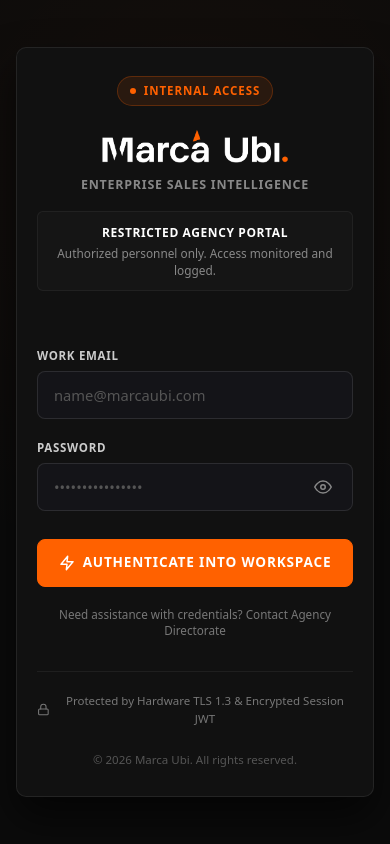
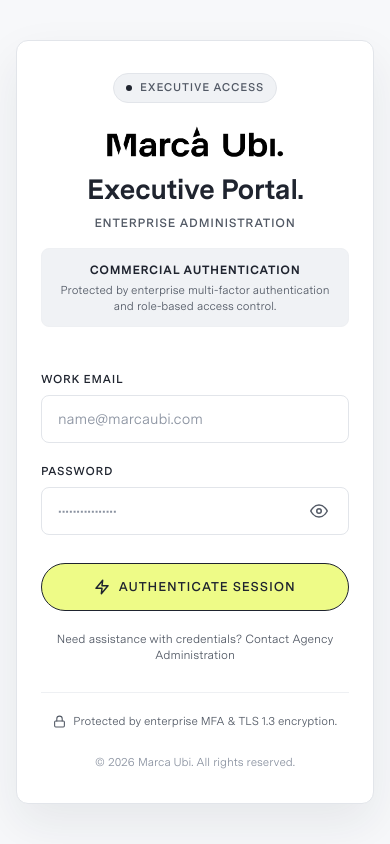
Before and after one commit to Fenar7/marca_ubi_web_hosting, a Next.js app: page /admin/login in a window 390 px wide. Built offline with nearby package versions, Linux system fonts and the light colour scheme; no server answers.

Commit message:
Phase 2: Authentication Portal, First-Login Rotation & Accordion Pill Architecture

```diff
--- /dev/null
+++ b/scripts/crm-redesign-phase-2-watcher.js
@@ -0,0 +1,29 @@
+/**
+ * @file scripts/crm-redesign-phase-2-watcher.js
+ * @description Real-time progress watcher for Phase 2: Authentication Portal & Credential Overhaul.
+ *              Displays active sprint status in the developer terminal.
+ * @author Fenar7 <86710532+Fenar7@users.noreply.github.com>
+ */
+
+let counter = 0;
+const stages = [
+  '1/5 Refactoring /admin/login canvas, floating white card (#ffffff), and Accordion pill CTA...',
+  '2/5 Updating /admin/login copy: Enterprise Administration, Executive Portal, calm security notices...',
+  '3/5 Refactoring /admin/reset-password card, password complexity matrix, and emerald indicators...',
+  '4/5 Verifying WCAG AAA contrast (13.92:1 on Lemon Yellow #eefb87) and 48px input touch targets...',
+  '5/5 Executing Phase 2 automated test suite and release gates...'
+];
+
+console.log('[Phase 2 Watcher] Starting Phase 2 Visual Redesign Watcher (Authentication Portal)...');
+
+const interval = setInterval(() => {
+  counter++;
+  const stageIndex = Math.min(Math.floor((counter - 1) / 5), stages.length - 1);
+  const timestamp = new Date().toLocaleTimeString();
+  console.log(`[${timestamp}] [Phase 2 Watcher] Status: ${stages[stageIndex]} (Tick ${counter})`);
+
+  if (counter >= 40) {
+    console.log('[Phase 2 Watcher] Phase 2 monitoring window complete.');
+    clearInterval(interval);
+  }
+}, 5000);
--- a/src/app/admin/login/LoginForm.tsx
+++ b/src/app/admin/login/LoginForm.tsx
@@ -1,8 +1,9 @@
 /**
  * @file LoginForm.tsx
- * @description Interactive client-side component for the Marca Ubi Luxury Admin Login Portal.
+ * @description Interactive client-side component for the Marca Ubi Executive Login Portal.
  *              Integrates React 19 useActionState, brute-force lockout countdowns,
  *              password visibility toggles, and WCAG AA aria-live error announcements.
+ *              Strictly conforms to the Accordion Executive Advisory & Sypher design system.
  * @module admin/login/LoginForm
  * @author Fenar7 <86710532+Fenar7@users.noreply.github.com>
  */
@@ -89,22 +90,25 @@ export function LoginForm(): React.ReactElement {
       <header className={styles.brandHeader}>
         <div className={styles.brandBadge}>
           <span className={styles.brandBadgeDot} aria-hidden="true" />
-          <span>Internal Access</span>
+          <span>Executive Access</span>
         </div>
         <div className={styles.brandLogoWrap}>
           <img
             src="/hero/marca-ubi-logo.png"
             alt="Marca Ubi."
             className={styles.brandLogo}
-            width={190}
-            height={40}
+            width={180}
+            height={38}
           />
         </div>
-        <p className={styles.brandSubtitle}>Enterprise Sales Intelligence</p>
+        <h1 className={styles.brandTitle}>Executive Portal.</h1>
+        <p className={styles.brandSubtitle}>Enterprise Administration</p>
 
         <div className={styles.portalNotice}>
-          <p className={styles.portalNoticeTitle}>Restricted Agency Portal</p>
-          <p className={styles.portalNoticeText}>Authorized personnel only. Access monitored and logged.</p>
+          <p className={styles.portalNoticeTitle}>Commercial Authentication</p>
+          <p className={styles.portalNoticeText}>
+            Protected by enterprise multi-factor authentication and role-based access control.
+          </p>
         </div>
       </header>
 
@@ -242,7 +246,7 @@ export function LoginForm(): React.ReactElement {
               >
                 <polygon points="13 2 3 14 12 14 11 22 21 10 12 10 13 2" />
               </svg>
-              <span>Authenticate into Workspace</span>
+              <span>Authenticate Session</span>
             </>
           )}
         </button>
@@ -254,7 +258,7 @@ export function LoginForm(): React.ReactElement {
           className={styles.helpLink}
           tabIndex={0}
         >
-          Need assistance with credentials? Contact Agency Directorate
+          Need assistance with credentials? Contact Agency Administration
         </a>
       </div>
 
@@ -273,7 +277,7 @@ export function LoginForm(): React.ReactElement {
           <rect x="3" y="11" width="18" height="11" rx="2" ry="2" />
           <path d="M7 11V7a5 5 0 0 1 10 0v4" />
         </svg>
-        <span>Protected by Hardware TLS 1.3 & Encrypted Session JWT</span>
+        <span>Protected by enterprise MFA & TLS 1.3 encryption.</span>
       </div>
 
       <footer className={styles.copyright}>
--- a/src/app/admin/login/login.module.scss
+++ b/src/app/admin/login/login.module.scss
@@ -1,8 +1,8 @@
 /**
  * @file login.module.scss
- * @description Luxury dark design tokens and responsive layout styles for the Marca Ubi Admin Login Portal.
- *              Strictly adheres to Marca Ubi design tokens (obsidian #0b0b0b, card #111111, brand accent #ff6100),
- *              WCAG AA contrast benchmarks, and mobile viewport requirements.
+ * @description Authentication Portal styling for Marca Ubi Enterprise CRM.
+ *              Strictly adheres to Accordion Executive Advisory × Sypher Minimalist SaaS Architecture.
+ *              Neutral canvas (#f7f8fa), pure white elevated card (#ffffff), and Accordion Lemon Yellow pill CTA (#eefb87).
  * @author Fenar7 <86710532+Fenar7@users.noreply.github.com>
  */
 
@@ -13,31 +13,30 @@
   flex-direction: column;
   align-items: center;
   justify-content: center;
-  padding: 1.5rem 1rem;
-  background-color: #0b0b0b;
-  background-image: radial-gradient(circle at 50% 20%, rgba(255, 97, 0, 0.04) 0%, transparent 60%);
-  color: #ffffff;
+  padding: 2rem 1rem;
+  background-color: var(--admin-canvas-bg, #f7f8fa);
+  color: var(--admin-text-primary, #1f242f);
   position: relative;
   overflow: hidden;
+  font-family: var(--font-admin-sans, -apple-system, BlinkMacSystemFont, 'Segoe UI', Roboto, sans-serif);
 }
 
 .cardContainer {
   width: 100%;
   max-width: 440px;
-  background: #111111;
-  border: 1px solid rgba(255, 255, 255, 0.08);
-  border-radius: 12px;
-  box-shadow: 0 20px 40px rgba(0, 0, 0, 0.6);
-  padding: 2.25rem 2rem;
+  background: var(--admin-card-bg, #ffffff);
+  border: 1px solid var(--admin-border-default, #e2e5ea);
+  border-radius: 16px;
+  box-shadow: 0 20px 48px rgba(31, 36, 47, 0.08);
+  padding: 2.5rem 2.25rem;
   display: flex;
   flex-direction: column;
   position: relative;
   z-index: 10;
-  backdrop-filter: blur(24px);
 
   @media (max-width: 480px) {
-    padding: 1.75rem 1.25rem;
-    border-radius: 10px;
+    padding: 2rem 1.5rem;
+    border-radius: 12px;
   }
 }
 
@@ -46,7 +45,7 @@
   flex-direction: column;
   align-items: center;
   text-align: center;
-  margin-bottom: 2rem;
+  margin-bottom: 1.75rem;
 }
 
 .brandBadge {
@@ -54,13 +53,13 @@
   align-items: center;
   gap: 0.5rem;
   padding: 0.35rem 0.75rem;
-  border-radius: 9999px;
-  background: rgba(255, 97, 0, 0.1);
-  border: 1px solid rgba(255, 97, 0, 0.25);
-  color: #ff6100;
-  font-size: 0.72rem;
-  font-weight: 700;
-  letter-spacing: 0.08em;
+  border-radius: var(--admin-radius-pill, 9999px);
+  background: var(--admin-surface-muted, #f0f2f5);
+  border: 1px solid var(--admin-border-default, #e2e5ea);
+  color: var(--admin-text-secondary, #525965);
+  font-size: 0.7rem;
+  font-weight: 600;
+  letter-spacing: 0.07em;
   text-transform: uppercase;
   margin-bottom: 1rem;
 }
@@ -69,48 +68,49 @@
   width: 6px;
   height: 6px;
   border-radius: 50%;
-  background-color: #ff6100;
+  background-color: var(--admin-surface-inverse, #1f242f);
 }
 
 .brandLogoWrap {
   display: flex;
   align-items: center;
   justify-content: center;
-  margin: 0.25rem 0 0.65rem 0;
+  margin: 0.25rem 0 0.5rem 0;
 }
 
 .brandLogo {
   display: block;
-  width: 190px;
+  width: 180px;
   max-width: 100%;
   height: auto;
   object-fit: contain;
+  filter: brightness(0);
 }
 
 .brandTitle {
-  font-size: 1.5rem;
+  font-family: var(--font-admin-sans, sans-serif);
+  font-size: 1.75rem;
   font-weight: 700;
   letter-spacing: -0.02em;
-  color: #ffffff;
-  margin: 0 0 0.35rem 0;
-  text-transform: uppercase;
+  color: var(--admin-text-primary, #1f242f);
+  margin: 0 0 0.25rem 0;
 }
 
 .brandSubtitle {
-  font-size: 0.78rem;
+  font-size: 0.75rem;
   font-weight: 600;
   letter-spacing: 0.06em;
   text-transform: uppercase;
-  color: #888888;
+  color: var(--admin-text-secondary, #525965);
   margin: 0 0 1rem 0;
 }
 
 .portalNotice {
   width: 100%;
-  background: rgba(255, 255, 255, 0.02);
-  border: 1px solid rgba(255, 255, 255, 0.05);
-  border-radius: 6px;
-  padding: 0.75rem;
+  background: var(--admin-surface-muted, #f8fafc);
+  border: 1px solid var(--admin-border-subtle, #eef0f3);
+  border-radius: 8px;
+  padding: 0.75rem 0.85rem;
   text-align: center;
 }
 
@@ -119,13 +119,13 @@
   font-weight: 700;
   letter-spacing: 0.05em;
   text-transform: uppercase;
-  color: #ffffff;
+  color: var(--admin-text-primary, #1f242f);
   margin: 0 0 0.2rem 0;
 }
 
 .portalNoticeText {
-  font-size: 0.74rem;
-  color: #888888;
+  font-size: 0.72rem;
+  color: var(--admin-text-secondary, #525965);
   margin: 0;
   line-height: 1.4;
 }
@@ -134,7 +134,7 @@
   display: flex;
   flex-direction: column;
   gap: 1.25rem;
-  margin-top: 1.5rem;
+  margin-top: 1rem;
 }
 
 .fieldGroup {
@@ -148,7 +148,7 @@
   font-weight: 600;
   letter-spacing: 0.06em;
   text-transform: uppercase;
-  color: #cccccc;
+  color: var(--admin-text-primary, #1f242f);
 }
 
 .inputWrapper {
@@ -161,29 +161,30 @@
   width: 100%;
   height: 48px;
   padding: 0 1rem;
-  background: #141418;
-  border: 1px solid rgba(255, 255, 255, 0.1);
+  background: #ffffff;
+  border: 1px solid var(--admin-border-default, #e2e5ea);
   border-radius: 8px;
-  color: #ffffff;
+  color: var(--admin-text-primary, #1f242f);
   font-size: 0.92rem;
   transition: border-color 0.15s ease, box-shadow 0.15s ease;
 
   &::placeholder {
-    color: #555555;
+    color: var(--admin-text-muted, #8a92a0);
   }
 
   &:hover {
-    border-color: rgba(255, 255, 255, 0.2);
+    border-color: var(--admin-text-secondary, #525965);
   }
 
   &:focus-visible {
     outline: none;
-    border-color: #ff6100;
-    box-shadow: 0 0 0 2px rgba(255, 97, 0, 0.25);
+    border-color: var(--admin-border-strong, #1f242f);
+    box-shadow: 0 0 0 2px rgba(31, 36, 47, 0.1);
   }
 
   &:disabled {
     opacity: 0.6;
+    background-color: var(--admin-surface-muted, #f8fafc);
     cursor: not-allowed;
   }
 }
@@ -205,44 +206,45 @@
   background: transparent;
   border: none;
   border-radius: 6px;
-  color: #888888;
+  color: var(--admin-text-secondary, #525965);
   cursor: pointer;
   transition: color 0.15s ease;
 
   &:hover {
-    color: #ffffff;
+    color: var(--admin-text-primary, #1f242f);
   }
 
   &:focus-visible {
-    outline: 2px solid #ff6100;
+    outline: 2px solid var(--admin-border-strong, #1f242f);
     outline-offset: 1px;
-    color: #ffffff;
+    color: var(--admin-text-primary, #1f242f);
   }
 }
 
 .submitBtn {
   width: 100%;
   height: 48px;
+  min-height: 48px;
   display: flex;
   align-items: center;
   justify-content: center;
   gap: 0.5rem;
   margin-top: 0.5rem;
-  background: #ff6100;
-  border: 1px solid #ff6100;
-  border-radius: 8px;
-  color: #ffffff;
-  font-size: 0.85rem;
-  font-weight: 700;
-  letter-spacing: 0.06em;
+  background-color: var(--admin-accent-lemon, #eefb87);
+  border: 1px solid var(--admin-border-strong, #1f242f);
+  border-radius: var(--admin-radius-pill, 9999px);
+  color: var(--admin-accent-lemon-ink, #1f242f);
+  font-family: var(--font-admin-btn, sans-serif);
+  font-size: 0.8rem;
+  font-weight: 600;
+  letter-spacing: 0.07em;
   text-transform: uppercase;
   cursor: pointer;
-  transition: background-color 0.15s ease, transform 0.1s ease;
+  transition: background-color 0.15s ease, transform 0.1s ease, box-shadow 0.15s ease;
 
   &:hover:not(:disabled) {
-    background: #e05500;
-    border-color: #e05500;
-    transform: translateY(-1px);
+    background-color: var(--admin-accent-lemon-hover, #e4f375);
+    box-shadow: 0 2px 8px rgba(31, 36, 47, 0.1);
   }
 
   &:active:not(:disabled) {
@@ -250,12 +252,12 @@
   }
 
   &:focus-visible {
-    outline: 2px solid #ffffff;
+    outline: 2px solid var(--admin-border-strong, #1f242f);
     outline-offset: 2px;
   }
 
   &:disabled {
-    opacity: 0.65;
+    opacity: 0.45;
     cursor: not-allowed;
   }
 }
@@ -263,8 +265,8 @@
 .btnSpinner {
   width: 18px;
   height: 18px;
-  border: 2px solid rgba(255, 255, 255, 0.3);
-  border-top-color: #ffffff;
+  border: 2px solid rgba(31, 36, 47, 0.2);
+  border-top-color: var(--admin-text-primary, #1f242f);
   border-radius: 50%;
   animation: spin 0.8s linear infinite;
 }
@@ -283,9 +285,9 @@
   border-radius: 8px;
   font-size: 0.82rem;
   line-height: 1.45;
-  background: rgba(239, 68, 68, 0.08);
-  border: 1px solid rgba(239, 68, 68, 0.25);
-  color: #ef4444;
+  background: var(--admin-status-rose-bg, #fef2f2);
+  border: 1px solid var(--admin-status-rose-border, #fecaca);
+  color: var(--admin-status-rose-text, #991b1b);
   margin-bottom: 0.5rem;
 
   svg {
@@ -308,21 +310,22 @@
 }
 
 .helpLink {
-  color: #777777;
-  font-size: 0.73rem;
+  color: var(--admin-text-secondary, #525965);
+  font-size: 0.74rem;
   text-decoration: none;
   transition: color 0.15s ease;
   line-height: 1.4;
 
   &:hover {
-    color: #ff6100;
+    color: var(--admin-text-primary, #1f242f);
+    text-decoration: underline;
   }
 
   &:focus-visible {
-    outline: 2px solid #ff6100;
+    outline: 2px solid var(--admin-border-strong, #1f242f);
     outline-offset: 2px;
     border-radius: 4px;
-    color: #ffffff;
+    color: var(--admin-text-primary, #1f242f);
   }
 }
 
@@ -331,10 +334,10 @@
   align-items: center;
   justify-content: center;
   gap: 0.45rem;
-  margin-top: 2rem;
+  margin-top: 1.75rem;
   padding-top: 1.25rem;
-  border-top: 1px solid rgba(255, 255, 255, 0.06);
-  color: #777777;
+  border-top: 1px solid var(--admin-border-subtle, #eef0f3);
+  color: var(--admin-text-secondary, #525965);
   font-size: 0.72rem;
   text-align: center;
 }
@@ -342,6 +345,6 @@
 .copyright {
   margin-top: 1.5rem;
   font-size: 0.72rem;
-  color: #555555;
+  color: var(--admin-text-muted, #8a92a0);
   text-align: center;
 }
--- a/src/app/admin/login/page.tsx
+++ b/src/app/admin/login/page.tsx
@@ -1,8 +1,8 @@
 /**
  * @file page.tsx
  * @description Administrative Authentication Portal for Marca Ubi Enterprise CRM.
- *              Renders the hardened dark luxury login card wrapped in a React Suspense boundary
- *              for safe client search parameter resolution.
+ *              Renders the Accordion Executive Advisory light login portal wrapped in a React Suspense
+ *              boundary for safe client search parameter resolution.
  * @module app/admin/login/page
  * @author Fenar7 <86710532+Fenar7@users.noreply.github.com>
  */
@@ -13,8 +13,8 @@ import { LoginForm } from './LoginForm';
 import styles from './login.module.scss';
 
 export const metadata: Metadata = {
-  title: 'Admin Login | Marca Ubi Enterprise CRM',
-  description: 'Restricted administrative portal for Marca Ubi sales intelligence platform.',
+  title: 'Executive Portal | Marca Ubi Enterprise CRM',
+  description: 'Enterprise administration portal for Marca Ubi sales intelligence platform.',
   robots: {
     index: false,
     follow: false,
@@ -30,18 +30,18 @@ export default function AdminLoginPage(): React.ReactElement {
             <div className={styles.brandHeader}>
               <div className={styles.brandBadge}>
                 <span className={styles.brandBadgeDot} aria-hidden="true" />
-                <span>Internal Access</span>
+                <span>Executive Access</span>
               </div>
               <div className={styles.brandLogoWrap}>
                 <img
                   src="/hero/marca-ubi-logo.png"
                   alt="Marca Ubi."
                   className={styles.brandLogo}
-                  width={190}
-                  height={40}
+                  width={180}
+                  height={38}
                 />
               </div>
-              <p className={styles.brandSubtitle}>Enterprise Sales Intelligence</p>
+              <p className={styles.brandSubtitle}>Enterprise Administration</p>
             </div>
             <div
               style={{
--- a/src/app/admin/reset-password/reset-password.module.scss
+++ b/src/app/admin/reset-password/reset-password.module.scss
@@ -1,9 +1,8 @@
 /**
  * @file reset-password.module.scss
- * @description Luxury dark design tokens and responsive layout styles for the Marca Ubi
- *              Mandatory First-Login Password Reset interface (/admin/reset-password).
- *              Enforces dark luxury tokens (obsidian #0b0b0b, card #111111, brand accent #ff6100),
- *              WCAG AA contrast benchmarks, and mobile viewport requirements.
+ * @description Mandatory First-Login Password Reset interface styling for Marca Ubi CRM.
+ *              Strictly adheres to Accordion Executive Advisory & Sypher Minimalist SaaS Architecture.
+ *              Neutral canvas (#f7f8fa), pure white card (#ffffff), and Accordion Lemon Yellow pill CTA (#eefb87).
  * @author Fenar7 <86710532+Fenar7@users.noreply.github.com>
  */
 
@@ -14,31 +13,30 @@
   flex-direction: column;
   align-items: center;
   justify-content: center;
-  padding: 1.5rem 1rem;
-  background-color: #0b0b0b;
-  background-image: radial-gradient(circle at 50% 20%, rgba(255, 97, 0, 0.04) 0%, transparent 60%);
-  color: #ffffff;
+  padding: 2rem 1rem;
+  background-color: var(--admin-canvas-bg, #f7f8fa);
+  color: var(--admin-text-primary, #1f242f);
   position: relative;
   overflow: hidden;
-  font-family: -apple-system, BlinkMacSystemFont, "Segoe UI", Roboto, "Helvetica Neue", Arial, sans-serif;
+  font-family: var(--font-admin-sans, -apple-system, BlinkMacSystemFont, 'Segoe UI', Roboto, sans-serif);
 }
 
 .cardContainer {
   width: 100%;
   max-width: 480px;
-  background: #111111;
-  border: 1px solid rgba(255, 255, 255, 0.08);
-  border-radius: 12px;
-  padding: 2.25rem 2rem;
+  background: var(--admin-card-bg, #ffffff);
+  border: 1px solid var(--admin-border-default, #e2e5ea);
+  border-radius: 16px;
+  box-shadow: 0 20px 48px rgba(31, 36, 47, 0.08);
+  padding: 2.5rem 2.25rem;
   display: flex;
   flex-direction: column;
   position: relative;
   z-index: 10;
-  backdrop-filter: blur(24px);
 
   @media (max-width: 480px) {
-    padding: 1.75rem 1.25rem;
-    border-radius: 10px;
+    padding: 2rem 1.5rem;
+    border-radius: 12px;
   }
 }
 
@@ -55,13 +53,13 @@
   align-items: center;
   gap: 0.5rem;
   padding: 0.35rem 0.75rem;
-  border-radius: 9999px;
-  background: rgba(255, 97, 0, 0.1);
-  border: 1px solid rgba(255, 97, 0, 0.25);
-  color: #ff6100;
-  font-size: 0.72rem;
-  font-weight: 700;
-  letter-spacing: 0.08em;
+  border-radius: var(--admin-radius-pill, 9999px);
+  background: var(--admin-surface-muted, #f0f2f5);
+  border: 1px solid var(--admin-border-default, #e2e5ea);
+  color: var(--admin-text-secondary, #525965);
+  font-size: 0.7rem;
+  font-weight: 600;
+  letter-spacing: 0.07em;
   text-transform: uppercase;
   margin-bottom: 0.85rem;
 }
@@ -70,14 +68,14 @@
   width: 6px;
   height: 6px;
   border-radius: 50%;
-  background-color: #ff6100;
+  background-color: var(--admin-surface-inverse, #1f242f);
 }
 
 .brandLogoWrap {
   display: flex;
   align-items: center;
   justify-content: center;
-  margin: 0.25rem 0 0.65rem 0;
+  margin: 0.25rem 0 0.5rem 0;
 }
 
 .brandLogo {
@@ -86,32 +84,33 @@
   max-width: 100%;
   height: auto;
   object-fit: contain;
+  filter: brightness(0);
 }
 
 .title {
-  font-size: 1.5rem;
+  font-family: var(--font-admin-sans, sans-serif);
+  font-size: 1.65rem;
   font-weight: 700;
   letter-spacing: -0.02em;
-  color: #ffffff;
-  margin: 0 0 0.35rem 0;
-  text-transform: uppercase;
+  color: var(--admin-text-primary, #1f242f);
+  margin: 0 0 0.25rem 0;
 }
 
 .subtitle {
-  font-size: 0.78rem;
+  font-size: 0.75rem;
   font-weight: 600;
   letter-spacing: 0.06em;
   text-transform: uppercase;
-  color: #888888;
+  color: var(--admin-text-secondary, #525965);
   margin: 0 0 1rem 0;
 }
 
 .policyNotice {
   width: 100%;
-  background: rgba(255, 255, 255, 0.03);
-  border: 1px solid rgba(255, 255, 255, 0.06);
-  border-radius: 6px;
-  padding: 0.75rem 1rem;
+  background: var(--admin-surface-muted, #f8fafc);
+  border: 1px solid var(--admin-border-subtle, #eef0f3);
+  border-radius: 8px;
+  padding: 0.85rem 1rem;
   text-align: left;
 }
 
@@ -120,16 +119,20 @@
   font-weight: 700;
   letter-spacing: 0.05em;
   text-transform: uppercase;
-  color: #ffffff;
+  color: var(--admin-text-primary, #1f242f);
   margin: 0 0 0.25rem 0;
   display: flex;
   align-items: center;
-  gap: 0.4rem;
+  gap: 0.45rem;
+
+  svg {
+    color: var(--admin-text-primary, #1f242f);
+  }
 }
 
 .policyNoticeText {
   font-size: 0.74rem;
-  color: #aaaaaa;
+  color: var(--admin-text-secondary, #525965);
   margin: 0;
   line-height: 1.45;
 }
@@ -152,7 +155,7 @@
   font-weight: 600;
   letter-spacing: 0.06em;
   text-transform: uppercase;
-  color: #cccccc;
+  color: var(--admin-text-primary, #1f242f);
 }
 
 .inputWrapper {
@@ -165,61 +168,68 @@
   width: 100%;
   height: 48px;
   padding: 0 2.75rem 0 1rem;
-  background: #141418;
-  border: 1px solid rgba(255, 255, 255, 0.1);
-  border-radius: 6px;
-  color: #ffffff;
+  background: #ffffff;
+  border: 1px solid var(--admin-border-default, #e2e5ea);
+  border-radius: 8px;
+  color: var(--admin-text-primary, #1f242f);
   font-size: 0.92rem;
   transition: border-color 0.15s ease, box-shadow 0.15s ease;
 
   &::placeholder {
-    color: #555555;
+    color: var(--admin-text-muted, #8a92a0);
   }
 
   &:hover {
-    border-color: rgba(255, 255, 255, 0.2);
+    border-color: var(--admin-text-secondary, #525965);
   }
 
   &:focus {
     outline: none;
-    border-color: #ff6100;
-    box-shadow: 0 0 0 2px rgba(255, 97, 0, 0.2);
+    border-color: var(--admin-border-strong, #1f242f);
+    box-shadow: 0 0 0 2px rgba(31, 36, 47, 0.1);
   }
 
   &.inputError {
-    border-color: #ef4444;
+    border-color: var(--admin-status-rose-text, #991b1b);
+  }
+
+  &:disabled {
+    opacity: 0.6;
+    background-color: var(--admin-surface-muted, #f8fafc);
+    cursor: not-allowed;
   }
 }
 
 .toggleButton {
   position: absolute;
   right: 0.5rem;
-  height: 36px;
-  width: 36px;
-  min-width: 36px;
+  height: 44px;
+  width: 44px;
+  min-width: 44px;
   display: flex;
   align-items: center;
   justify-content: center;
   background: transparent;
   border: none;
-  border-radius: 4px;
-  color: #777777;
+  border-radius: 6px;
+  color: var(--admin-text-secondary, #525965);
   cursor: pointer;
   transition: color 0.15s ease;
 
   &:hover {
-    color: #ffffff;
+    color: var(--admin-text-primary, #1f242f);
   }
 
   &:focus-visible {
-    outline: 2px solid #ff6100;
+    outline: 2px solid var(--admin-border-strong, #1f242f);
     outline-offset: 1px;
+    color: var(--admin-text-primary, #1f242f);
   }
 }
 
 .fieldError {
   font-size: 0.72rem;
-  color: #ef4444;
+  color: var(--admin-status-rose-text, #991b1b);
   margin-top: 0.25rem;
 }
 
@@ -227,10 +237,10 @@
   display: grid;
   grid-template-columns: repeat(2, 1fr);
   gap: 0.5rem 0.75rem;
-  padding: 0.75rem;
-  background: #141418;
-  border: 1px solid rgba(255, 255, 255, 0.05);
-  border-radius: 6px;
+  padding: 0.85rem 1rem;
+  background: var(--admin-surface-muted, #f8fafc);
+  border: 1px solid var(--admin-border-subtle, #eef0f3);
+  border-radius: 8px;
   margin-top: 0.25rem;
 
   @media (max-width: 480px) {
@@ -243,11 +253,12 @@
   align-items: center;
   gap: 0.45rem;
   font-size: 0.72rem;
-  color: #777777;
+  color: var(--admin-text-secondary, #525965);
   transition: color 0.15s ease;
 
   &.criteriaMet {
-    color: #22c55e;
+    color: var(--admin-status-emerald-text, #065f46);
+    font-weight: 600;
   }
 }
 
@@ -255,24 +266,27 @@
   width: 6px;
   height: 6px;
   border-radius: 50%;
-  background-color: #444444;
+  background-color: var(--admin-text-muted, #8a92a0);
   flex-shrink: 0;
 
   &.criteriaDotMet {
-    background-color: #22c55e;
+    background-color: var(--admin-status-emerald-dot, #10b981);
+    box-shadow: 0 0 4px rgba(16, 185, 129, 0.4);
   }
 }
 
 .submitButton {
   height: 48px;
+  min-height: 48px;
   width: 100%;
-  background: #ff6100;
-  border: none;
-  border-radius: 6px;
-  color: #ffffff;
-  font-size: 0.88rem;
-  font-weight: 700;
-  letter-spacing: 0.06em;
+  background-color: var(--admin-accent-lemon, #eefb87);
+  border: 1px solid var(--admin-border-strong, #1f242f);
+  border-radius: var(--admin-radius-pill, 9999px);
+  color: var(--admin-accent-lemon-ink, #1f242f);
+  font-family: var(--font-admin-btn, sans-serif);
+  font-size: 0.8rem;
+  font-weight: 600;
+  letter-spacing: 0.07em;
   text-transform: uppercase;
   cursor: pointer;
   margin-top: 0.5rem;
@@ -280,43 +294,44 @@
   align-items: center;
   justify-content: center;
   gap: 0.5rem;
-  transition: background-color 0.15s ease, transform 0.1s ease;
+  transition: background-color 0.15s ease, transform 0.1s ease, box-shadow 0.15s ease;
 
   &:hover:not(:disabled) {
-    background: #e05500;
+    background-color: var(--admin-accent-lemon-hover, #e4f375);
+    box-shadow: 0 2px 8px rgba(31, 36, 47, 0.1);
   }
 
   &:active:not(:disabled) {
-    transform: scale(0.99);
+    transform: scale(0.98);
   }
 
   &:disabled {
-    opacity: 0.6;
+    opacity: 0.45;
     cursor: not-allowed;
   }
 
   &:focus-visible {
-    outline: 2px solid #ffffff;
+    outline: 2px solid var(--admin-border-strong, #1f242f);
     outline-offset: 2px;
   }
 }
 
 .errorMessage {
-  background: rgba(239, 68, 68, 0.1);
-  border: 1px solid rgba(239, 68, 68, 0.3);
-  border-radius: 6px;
-  padding: 0.75rem 1rem;
-  color: #ef4444;
-  font-size: 0.78rem;
+  background: var(--admin-status-rose-bg, #fef2f2);
+  border: 1px solid var(--admin-status-rose-border, #fecaca);
+  border-radius: 8px;
+  padding: 0.85rem 1rem;
+  color: var(--admin-status-rose-text, #991b1b);
+  font-size: 0.82rem;
   line-height: 1.4;
 }
 
 .successMessage {
-  background: rgba(34, 197, 94, 0.1);
-  border: 1px solid rgba(34, 197, 94, 0.3);
-  border-radius: 6px;
-  padding: 0.75rem 1rem;
-  color: #22c55e;
-  font-size: 0.78rem;
+  background: var(--admin-status-emerald-bg, #ecfdf5);
+  border: 1px solid var(--admin-status-emerald-border, #a7f3d0);
+  border-radius: 8px;
+  padding: 0.85rem 1rem;
+  color: var(--admin-status-emerald-text, #065f46);
+  font-size: 0.82rem;
   line-height: 1.4;
 }
```
Also changed, not shown: src/app/admin/reset-password/page.tsx (+4 -3 lines), 1 other file (tests, documents, lock files or other folders).
